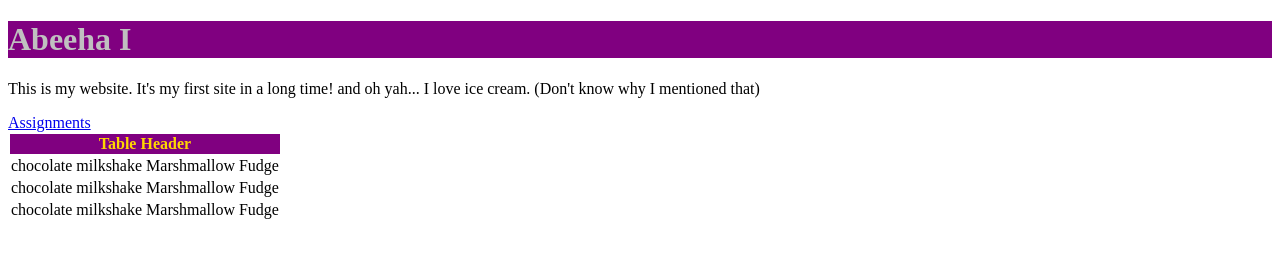
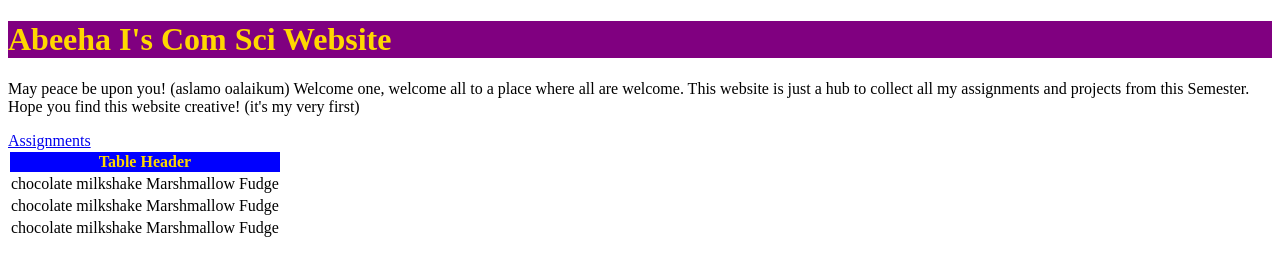
Before and after one commit to 630249/ICSwebsite-, a plain HTML site: page index.html in a window 1280 px wide. Drawn offline with Linux system fonts and the light colour scheme.

Commit message:
bhjh
hghghg

```diff
--- a/css/Theme.css
+++ b/css/Theme.css
@@ -1,11 +1,11 @@
 h1	{
-	color: silver;
+	color: gold;
 	background-color: purple;
-	font-size: 70;
+	font-size: 500;
 }
 
 th {
 	color: gold;
-	background-color: purple;
-	font-size: 100;
+	background-color: blue;
+	font-size: 200;
 }
--- a/index.html
+++ b/index.html
@@ -7,9 +7,9 @@
  </head>
 
  <body>
-	<h1>Abeeha I</h1>
+	<h1>Abeeha I's Com Sci Website</h1>
 
-	<P> This is my website. It's my first site in a long time! and oh yah... I love ice cream. (Don't know why I mentioned that) </P>
+	<P> May peace be upon you! (aslamo oalaikum) Welcome one, welcome all to a place where all are welcome. This website is just a hub to collect all my assignments and projects from this Semester. Hope you find this website creative! (it's my very first) </P>
 
 	<a href="Pages/Assignments.html">Assignments</a>
 
```
